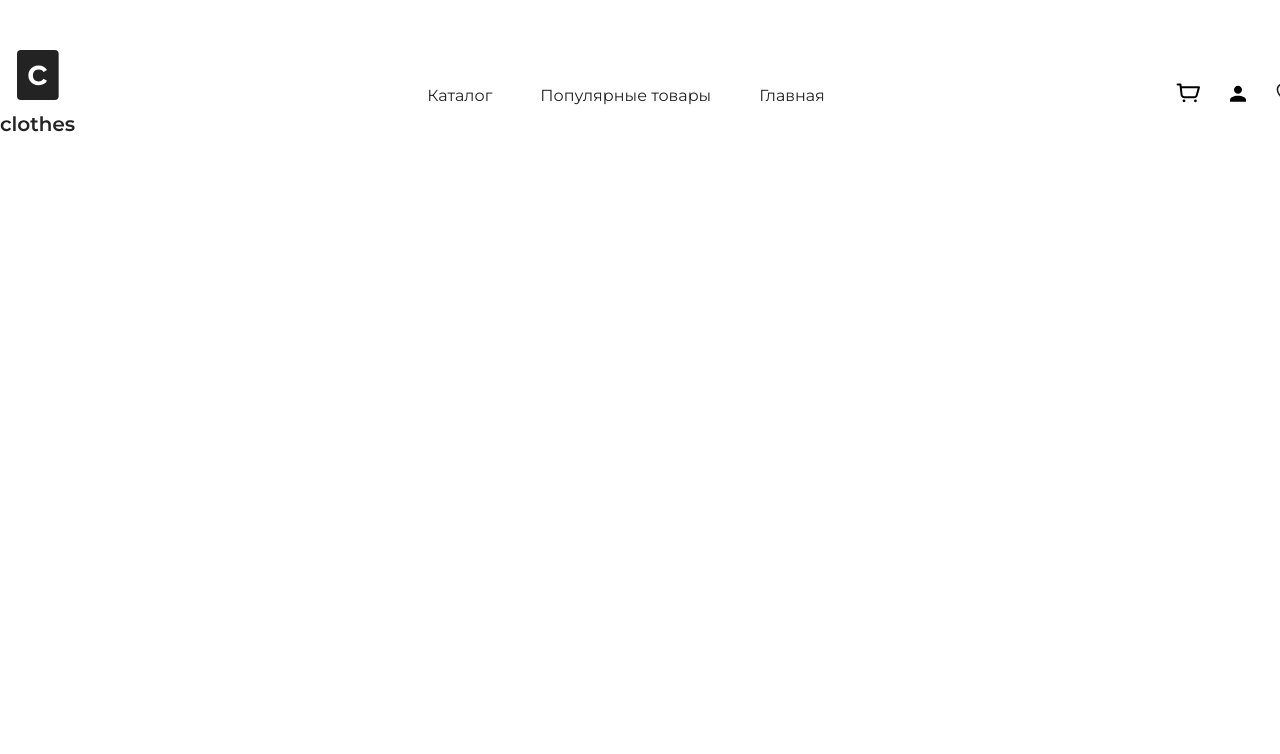
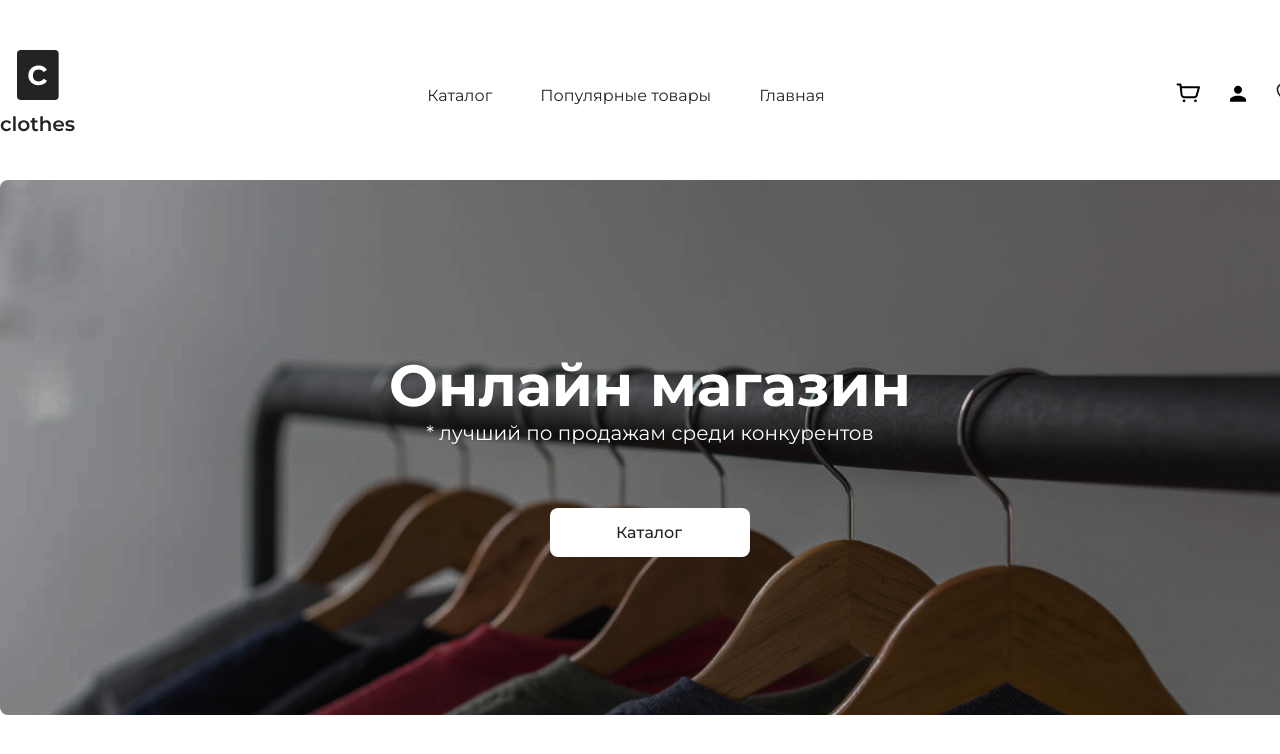
Before and after one commit to Pororo274/clothes, a React (Vite) app: page / in a window 1280 px wide. Shown: the top 754 px of the page. Built offline with nearby package versions, Linux system fonts and the light colour scheme; the HTML template or start-up script is replaced by a standard one.

Commit message:
add hero block

```diff
--- a/src/App.css
+++ b/src/App.css
@@ -1,4 +1,4 @@
-@import url('https://fonts.googleapis.com/css2?family=Montserrat:wght@400;500;700&display=swap');
+@import url("https://fonts.googleapis.com/css2?family=Montserrat:wght@400;500;700&display=swap");
 
 * {
   padding: 0;
@@ -7,14 +7,23 @@
   font-family: Montserrat;
 }
 
-li { list-style: none; }
-a { text-decoration: none; color: var(--black); }
-p, a { font-size: 16px; }
+li {
+  list-style: none;
+}
+a {
+  text-decoration: none;
+  color: var(--black);
+}
+p,
+a {
+  font-size: 16px;
+}
 
 :root {
   --black: #232323;
   --white: #fff;
-  --gray: #EDECEC;
+  --gray: #edecec;
+  --base-radius: 8px;
 }
 
 .wrapper {
@@ -27,7 +36,6 @@ p, a { font-size: 16px; }
   width: 1300px;
   margin: auto;
 }
-
 
 /* Header */
 
@@ -42,3 +50,39 @@ p, a { font-size: 16px; }
 .header-second-nav__wrapper {
   gap: 30px;
 }
+
+/* Hero */
+
+.hero {
+  padding-top: 40px;
+}
+
+.hero-banner {
+  background: url("./assets/img/banner.jpg") center no-repeat;
+  border-radius: var(--base-radius);
+  padding-top: 170px;
+  padding-bottom: 158px;
+}
+
+.h1 {
+  color: var(--white);
+  font-size: 58px;
+  text-align: center;
+}
+
+.hero__p {
+  color: var(--white);
+  font-size: 20px;
+  text-align: center;
+}
+
+.hero-button {
+  font-weight: 500;
+  padding: 15px 66px;
+  background: var(--white);
+  border-radius: var(--base-radius);
+  display: block;
+  width: 200px;
+  margin: auto;
+  margin-top: 63px;
+}
--- a/src/App.tsx
+++ b/src/App.tsx
@@ -1,10 +1,12 @@
 import "./App.css";
 import Header from "./components/header";
+import Banner from "./components/banner";
 
 function App() {
   return (
     <>
-      <Header></Header>
+      <Header />
+      <Banner />
     </>
   );
 }
--- a/src/components/banner.tsx
+++ b/src/components/banner.tsx
@@ -1,11 +1,13 @@
-import banner from "../assets/img/banner.jpg";
-
 export default function Banner() {
   return (
     <section className="hero">
       <div className="container">
         <div className="hero-banner">
-          <img src={banner} alt="" className="hero-banner__i" />
+          <h1 className="h1">Онлайн магазин</h1>
+          <p className="hero__p">* лучший по продажам среди конкурентов</p>
+          <a href="" className="hero-button">
+            Каталог
+          </a>
         </div>
       </div>
     </section>
```
